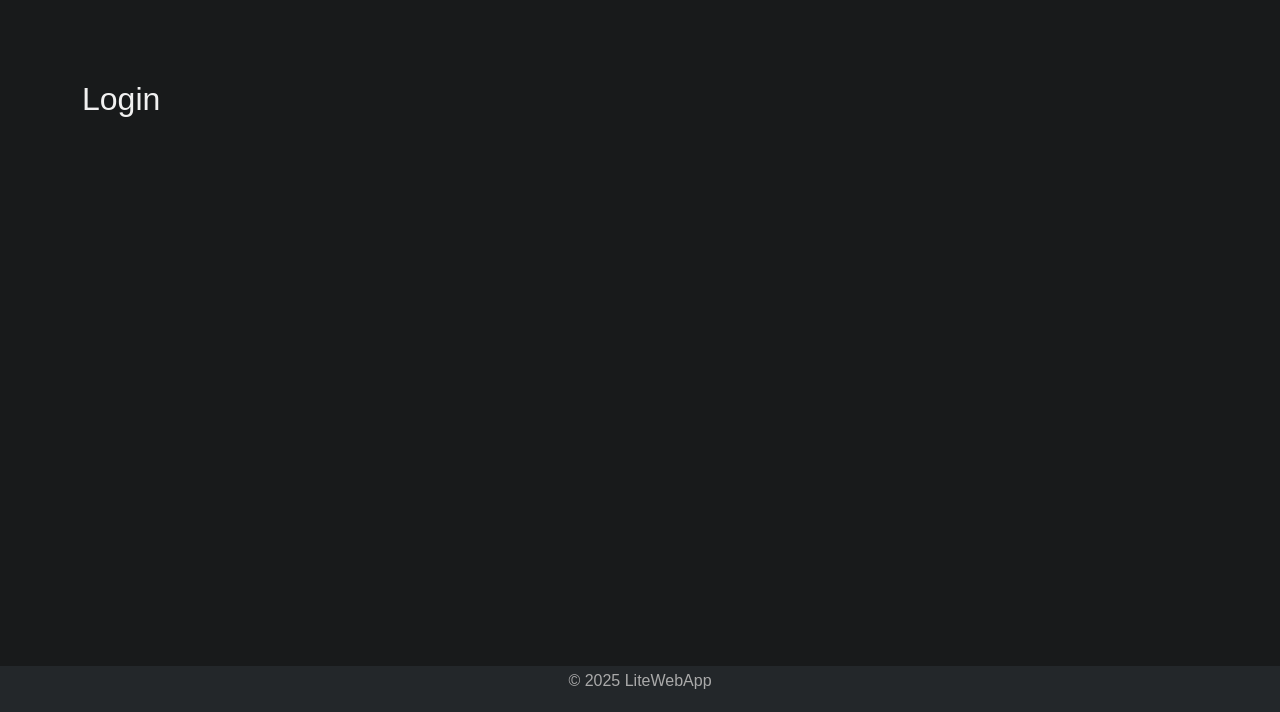
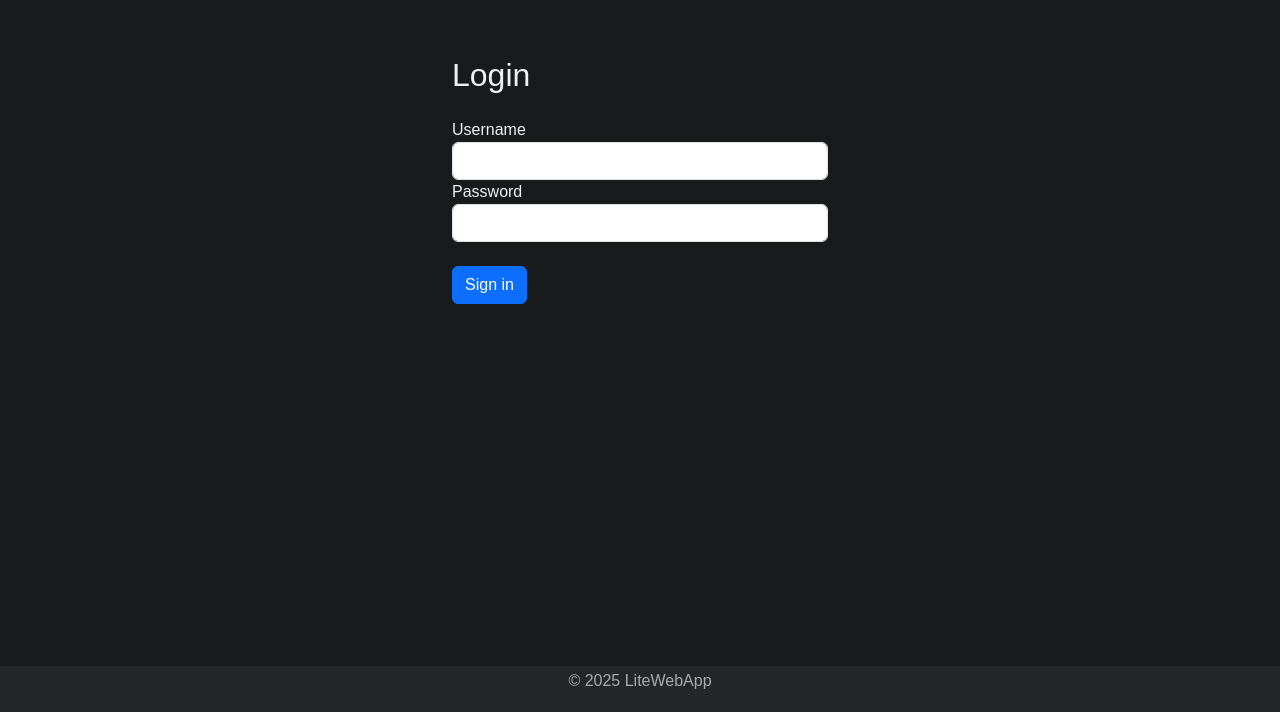
Before and after one commit to Grellou/LiteWebApp, a Flask app: page /login in a window 1280 px wide. Shown: the part 88-800 px from the top of the page. Run offline with Flask 3, Linux system fonts and the light colour scheme.

Commit message:
login.html completed

```diff
--- a/app/templates/login.html
+++ b/app/templates/login.html
@@ -1,10 +1,22 @@
 {% extends "base.html" %}
 
 {% block content %}
-<div class="container mt-5">
-  <h2>Login</h2>
-  <form method="POST" action="">
+<div class="container mt-4" style="max-width: 400px;">
+  <h2 class="mb-4">Login</h2>
+  <form method="POST" novlidate>
     {{ form.hidden_tag() }}
+
+    {{ form.username.label }} {{ form.username(class="form-control") }}
+    {% for error in form.username.errors %}
+    <div class="text-danger">{{ error }}</div>
+    {% endfor %}
+
+    {{ form.password.label }} {{ form.password(class="form-control") }}
+    {% for error in form.password.errors %}
+    <div class="text-danger">{{ error }}</div>
+    {% endfor %}
+
+    <button type="submit" class="btn btn-primary mt-4">Sign in</button>
   </form>
 </div>
 {% endblock %}
```
Also changed, not shown: app/templates/register.html (+7 -1 lines).
